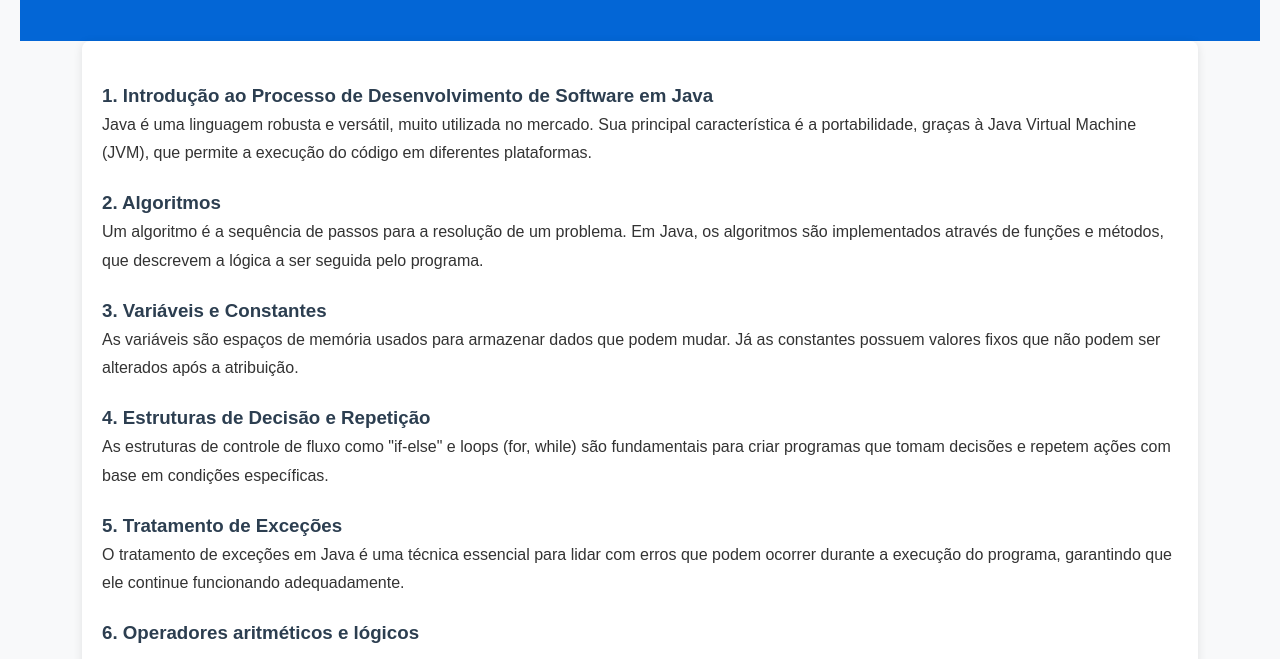
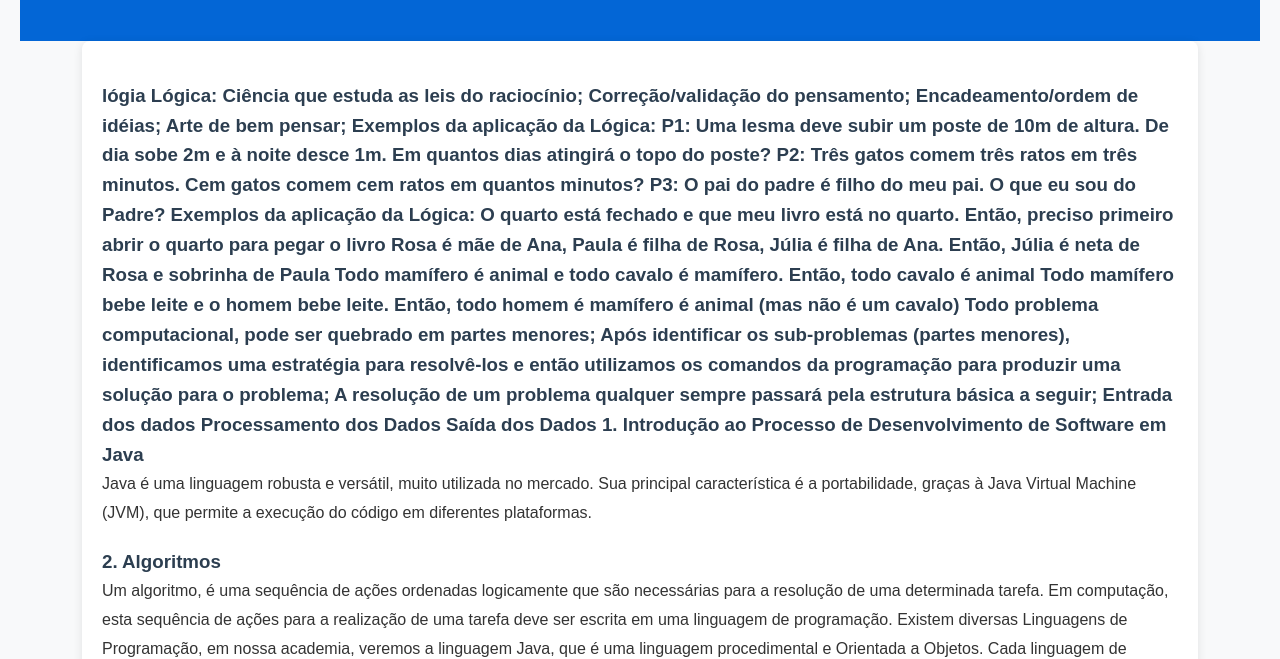
Before and after one commit to madogap/1000-devs-2024, a website: page portfolio/apresentacao/view/templates/logica/index.html in a window 1280 px wide. Shown: the part 157-816 px from the top of the page. Drawn offline with Linux system fonts and the light colour scheme; files that its build step writes are made by us from their sources.

Commit message:
Adicionando aulas da mesttra

```diff
--- a/portfolio/apresentacao/view/templates/logica/index.html
+++ b/portfolio/apresentacao/view/templates/logica/index.html
@@ -16,6 +16,39 @@
     <div class="container">
       <div class="content">
         <h3>
+          lógia
+          Lógica:
+
+Ciência que estuda as leis do raciocínio;
+Correção/validação do pensamento; Encadeamento/ordem de idéias;
+Arte de bem pensar;
+
+Exemplos da aplicação da Lógica:
+
+P1: Uma lesma deve subir um poste de 10m de altura. De dia sobe 2m e à noite desce 1m. Em quantos dias atingirá o topo do poste?
+
+P2: Três gatos comem três ratos em três minutos. Cem gatos comem cem ratos em quantos minutos?
+
+P3: O pai do padre é filho do meu pai. O que eu sou do Padre?
+
+Exemplos da aplicação da Lógica:
+
+O quarto está fechado e que meu livro está no quarto. Então, preciso primeiro abrir o quarto para pegar o livro
+Rosa é mãe de Ana, Paula é filha de Rosa, Júlia é filha de Ana. Então, Júlia é neta de Rosa e sobrinha de Paula
+Todo mamífero é animal e todo cavalo é mamífero. Então, todo cavalo é animal
+Todo mamífero bebe leite e o homem bebe leite. Então, todo homem é mamífero é animal (mas não é um cavalo)
+Todo problema computacional, pode ser quebrado em partes menores;
+
+Após identificar os sub-problemas (partes menores), identificamos uma estratégia para resolvê-los e então utilizamos os comandos da programação para produzir uma solução para o problema;
+
+A resolução de um problema qualquer sempre passará pela estrutura básica a seguir;
+
+Entrada dos dados
+Processamento dos Dados
+Saída dos Dados
+
+
+
           1. Introdução ao Processo de Desenvolvimento de Software em Java
         </h3>
         <p>
@@ -27,9 +60,15 @@
 
         <h3>2. Algoritmos</h3>
         <p>
-          Um algoritmo é a sequência de passos para a resolução de um problema.
-          Em Java, os algoritmos são implementados através de funções e métodos,
-          que descrevem a lógica a ser seguida pelo programa.
+          Um algoritmo, é uma sequência de ações ordenadas logicamente que são necessárias para a resolução de uma determinada tarefa.
+
+Em computação, esta sequência de ações para a realização de uma tarefa deve ser escrita em uma linguagem de programação.
+
+Existem diversas Linguagens de Programação, em nossa academia, veremos a linguagem Java, que é uma linguagem procedimental e Orientada a Objetos.
+Cada linguagem de programação, possui suas particularidades, mas todas elas na sua essência compartilham as mesmas operações básicas:
+citação: "Operação mental que observa a realidade e captura apenas os aspectos relevantes
+para um contexto"
+
         </p>
 
         <h3>3. Variáveis e Constantes</h3>
@@ -53,9 +92,6 @@
           que ele continue funcionando adequadamente.
         </p>
 
-        <h3>6. Operadores aritméticos e lógicos</h3>
-        <p></p>
-
       </div>
     </div>
   </body>
```
Also changed, not shown: aulas-1000-devs-2024/src/com/mado/mesttra/curso/estudos-semanais/6-sextasemana/23-9-ivo/text.html (added, +12 -0 lines), aulas-1000-devs-2024/src/com/mado/mesttra/curso/estudos-semanais/6-sextasemana/29-09-rogerio/text.html (added, +13 -0 lines), portfolio/apresentacao/view/templates/abertura/index.html (added, +16 -0 lines).
